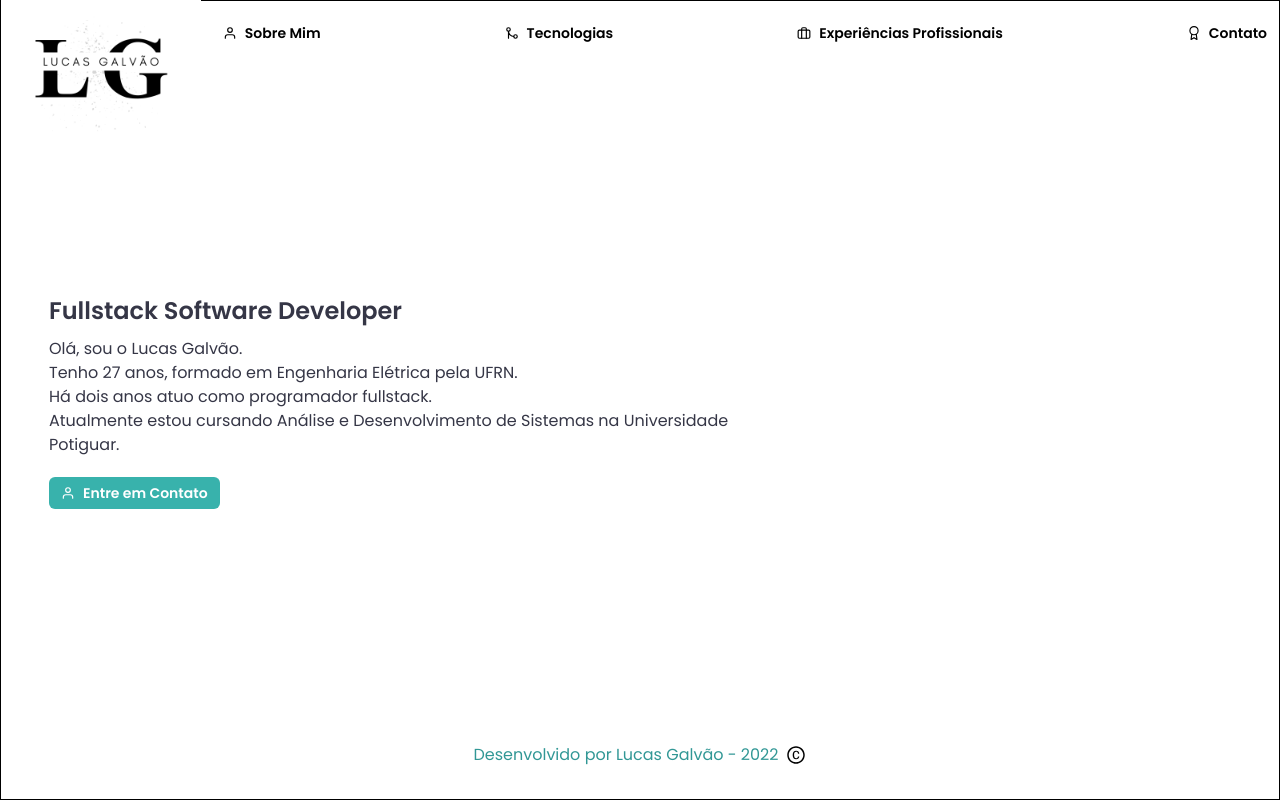
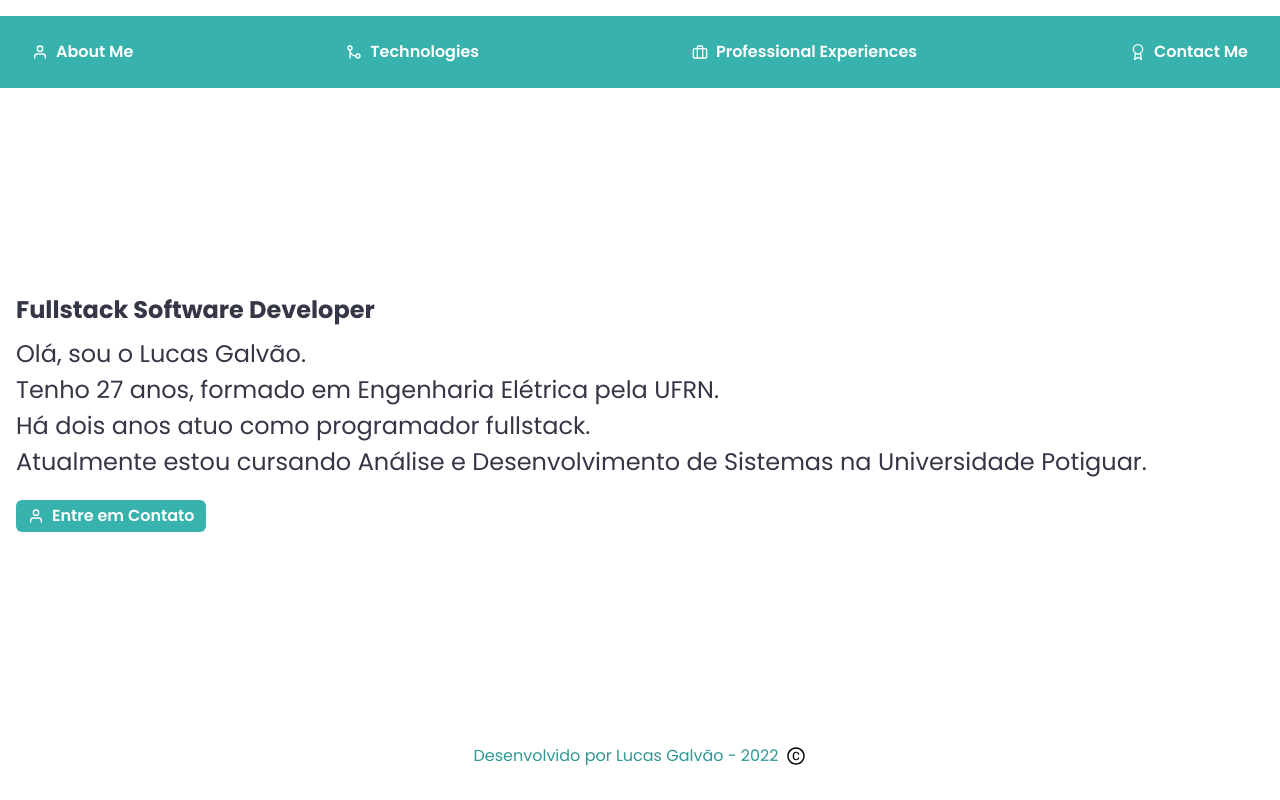
Before and after one commit to galvaolucas/lucas-portfolio, a Next.js app: page / in a window 1280 px wide. Built offline with nearby package versions, Linux system fonts and the light colour scheme; a web font is replaced by a local one.

Commit message:
finishing introduce screen with responsive

```diff
--- a/package.json
+++ b/package.json
@@ -22,6 +22,7 @@
     "react-hook-form": "^7.31.3",
     "react-icons": "^4.4.0",
     "react-input-mask": "^2.0.4",
+    "react-responsive": "^9.0.2",
     "react-scroll": "^1.8.7",
     "typescript": "^4.6.3"
   },
--- a/src/components/Header/index.tsx
+++ b/src/components/Header/index.tsx
@@ -1,11 +1,20 @@
 import NextLink from 'next/link';
 import Image from 'next/image';
 import logo from '../../../public/lucas-galvao.png';
-import { Box, Link } from '@chakra-ui/react'
-import { HStack, Button, Flex } from '@chakra-ui/react';
+import memoji from '../../../public/lucas_memoji.png';
+import { Box, Drawer, DrawerBody, DrawerCloseButton, DrawerContent, DrawerHeader, DrawerOverlay, Link, useDisclosure } from '@chakra-ui/react'
+import { Button, Flex } from '@chakra-ui/react';
 import { FiUser, FiAward, FiGitMerge, FiBriefcase } from 'react-icons/fi';
+import { IoOptionsOutline } from 'react-icons/io5';
+import { useMediaQuery } from 'react-responsive';
+import React from 'react';
 
 export function Header() {
+  const isMobile = useMediaQuery({ query: `(max-width: 768px)` });
+  const { isOpen, onOpen, onClose } = useDisclosure();
+  const btnRef = React.useRef()
+
+  if (!isMobile) {
     return (
     <Flex
       w="100%"
@@ -14,28 +23,20 @@ export function Header() {
       justify="space-between"
       mt='4'
     >
-      <Box
-        w='200px'
-        h='200px'
-        position='relative'
-        top='-45px'
-      >
-        <Image src={logo} alt='logo' />
-      </Box>
-      <Flex flexDir={{ sm: 'column', md: 'row' }} gap={{ sm: '1rem', md: '5rem', xl: '10rem' }}>
+      <Flex flexDir='row' p='1rem' width='100%' justifyContent='space-between' gap={{ sm: '1rem', md: '5rem', xl: '10rem' }} backgroundColor='teal.400'>
         <Box>
         <Link as={NextLink} href='/' >
           <Button
             leftIcon={<FiUser/>}
-            size="sm"
-            color="black"
+            size="md"
+            color="white"
             colorScheme="white"
             _hover={{
-              background: "teal.400",
-              color: "white"
+              background: "white",
+              color: "teal.500"
             }}
             variant="solid">
-          Sobre Mim
+          About Me
           </Button>
         </Link>
         </Box>
@@ -43,47 +44,111 @@ export function Header() {
         <Link as={NextLink} href='/technologies'>
           <Button
               leftIcon={<FiGitMerge/>}
-              size="sm"
-              color="black"
+              size="md"
+              color="white"
               _hover={{
-                background: "teal.400",
-                color: "white"
+                background: "white",
+                color: "teal.500"
               }}
               colorScheme="purple.200"
               >
-            Tecnologias
+            Technologies
           </Button>
         </Link>
         </Box>
         <Link as={NextLink} href='/experiences' >
           <Button
             leftIcon={<FiBriefcase/>}
-            size="sm"
-            color="black"
+            size="md"
+            color="white"
             _hover={{
-              background: "teal.400",
-              color: "white"
+              background: "white",
+              color: "teal.500"
             }}
             colorScheme="purple.200">
-          Experiências Profissionais
+          Professional Experiences
           </Button>
         </Link>
         <Link as={NextLink} href='/contact'>
           <Button
             leftIcon={<FiAward/>}
-            color="black"
+            color="white"
             _hover={{
-              background: "teal.400",
-              color: "white"
+              background: "white",
+              color: "teal.500"
             }}
-            size="sm"
+            size="md"
             colorScheme="white">
-          Contato
+          Contact Me
           </Button>
         </Link>
       </Flex>
     </Flex>
     );
+  }
+
+  return (
+    <Flex align='center' justify='right' >
+      <Button mr='1rem' mt='1rem' ref={btnRef} leftIcon={<IoOptionsOutline />} fontSize='12px' backgroundColor='teal.400' color='white' onClick={onOpen}>
+        Menu
+      </Button>
+      <Drawer
+        isOpen={isOpen}
+        placement='right'
+        onClose={onClose}
+        finalFocusRef={btnRef}
+        size='xs'
+      >
+        <DrawerOverlay/>
+        <DrawerContent>
+          <DrawerCloseButton />
+          <DrawerHeader>Menu</DrawerHeader>
+          <DrawerBody>
+          <Flex flexDir='column' gap={{ sm: '2rem', md: '4rem', xl: '6rem' }}>
+              <Link as={NextLink} href='/' >
+                <Button
+                  leftIcon={<FiUser/>}
+                  size="sm"
+                  color="white"
+                  backgroundColor='teal.400'
+                  variant="solid">
+                Sobre Mim
+                </Button>
+              </Link>
+              <Link as={NextLink} href='/technologies'>
+                <Button
+                    leftIcon={<FiGitMerge/>}
+                    size="sm"
+                    color="white"
+                    backgroundColor='teal.400'
+                    >
+                  Tecnologias
+                </Button>
+              </Link>
+              <Link as={NextLink} href='/experiences' >
+                <Button
+                  leftIcon={<FiBriefcase/>}
+                  size="sm"
+                  color="white"
+                  backgroundColor='teal.400'>
+                Experiências Profissionais
+                </Button>
+              </Link>
+              <Link as={NextLink} href='/contact'>
+                <Button
+                  leftIcon={<FiAward/>}
+                  color="white"
+                  size="sm"
+                  backgroundColor='teal.400'>
+                Contato
+                </Button>
+              </Link>
+            </Flex>
+          </DrawerBody>
+        </DrawerContent>
+      </Drawer>
+    </Flex>
+  )
 }
 
 export default Header;
--- a/src/components/Introduce/index.tsx
+++ b/src/components/Introduce/index.tsx
@@ -1,8 +1,12 @@
 import { Box, Button, Flex, Text  } from "@chakra-ui/react";
 import { Link } from "react-scroll";
 import { FiUser } from "react-icons/fi";
+import { useMediaQuery } from "react-responsive";
 
 export function Introduce() {
+  const isMobile = useMediaQuery({ query: `(max-width: 768px)` });
+
+  if (isMobile) {
     return(
       <Flex
         mt={12}
@@ -10,12 +14,13 @@ export function Introduce() {
         h='100%'
         direction="row"
       >
-      <Box w={[600, 700, 800]} h="100%">
+        <Box w='100%' h="100%">
           <Box
             display="flex"
-          flexDirection="column"
+            flexDir="column"
             mt={12}
-          pl={12}
+            pl='1rem'
+            justifyContent='center'
             alignItems="start">
             <Text
               fontSize="2xl"
@@ -49,12 +54,69 @@ export function Introduce() {
                 color="white"
                 backgroundColor="teal.400"
                 colorScheme="black"
+                variant="solid">
+                  Entre em Contato
+              </Button>
+            </Link>
+          </Box>
+        </Box>
+      </Flex>
+    )
+  }
+  return (
+    <Flex
+        mt={12}
+        w='100%'
+        h='100%'
+      >
+        <Box w={[768, 1280, 1600]} h="100%">
+          <Box
+            display="flex"
+            flexDir="column"
+            mt={12}
+            pl='1rem'
+            fontSize='1.5rem'
+            justifyContent='center'
+            alignItems="start">
+            <Text
+              fontSize="2xl"
+              color="gray.700"
+              fontWeight={700}
+              fontFamily="Poppins"
+              mt={5}
+              >
+              Fullstack Software Developer
+            </Text>
+            <Text
+              fontSize="0xl"
+              color="gray.700"
+              fontWeight={300}
+              fontFamily="Poppins"
+              mt={2}
+              >
+              Olá, sou o Lucas Galvão.
+              <br/>
+              Tenho 27 anos, formado em Engenharia Elétrica pela UFRN.
+              <br/>
+              Há dois anos atuo como programador fullstack.
+              <br/>
+              Atualmente estou cursando Análise e Desenvolvimento de Sistemas na Universidade Potiguar.
+            </Text>
+            <Link to="contact" smooth={true} duration={2000}>
+              <Button
+                leftIcon={<FiUser/>}
+                size="sm"
+                mt={5}
+                color="white"
+                backgroundColor="teal.400"
+                colorScheme="black"
+                fontSize='1rem'
                 _hover={{
                   background: "white",
-                color: "teal.400",
+                  color: "teal.500",
                   border: '2px solid teal'
                 }}
-              variant="solid">
+                >
                   Entre em Contato
               </Button>
             </Link>
--- a/src/components/layout/index.tsx
+++ b/src/components/layout/index.tsx
@@ -10,7 +10,6 @@ export default function Layout({ children }) {
         h={["100%", "75%", "50%", "25%"]}
         minW='100vw'
         minH='100vh'
-        border='1px solid black'
         justifyContent='space-between'
     >
         <Flex
--- a/src/pages/api/sendEmail.ts
+++ /dev/null
@@ -1,57 +0,0 @@
-/* eslint-disable import/no-anonymous-default-export */
-import { query as q } from 'faunadb';
-import { faunaClient } from '../../services/fauna';
-import type { NextApiRequest, NextApiResponse } from 'next';
-import path from 'path';
-import { GoogleProvider } from '../../services/providers/GoogleProvider';
-
-export default async (req: NextApiRequest, res: NextApiResponse) => {
-    if (req.method === 'POST') {
-
-        const response = req.body;
-
-        const name = response.name;
-        const phone = response.phone;
-        const email = new GoogleProvider;
-
-        try {
-            let query = await faunaClient.query(
-                q.Create(
-                    q.Collection('form'), {
-                        data: {
-                            name: response.name,
-                            email: response.email,
-                            phone: response.phone,
-                            description: response.description,
-                        }
-                    }
-                )
-            )
-
-            const email_path = path.join(
-                __dirname,
-                '..',
-                '..',
-                '..',
-                '..',
-                'services',
-                'providers',
-                'views',
-                'emailLayout.hbs',
-            );
-
-            await email.sendMail(response.email, 'Email de Confirmação' , email_path, {
-                name,
-            });
-
-            return res.status(200).json(query);
-
-        } catch(error) {
-            console.log(error);
-        }
-    }
-    else {
-        res.setHeader("Allow", "POST");
-        res.status(405).end("Method not allowed");
-    }
-}
```
Also changed, not shown: public/lucas_memoji.png (added), 1 other file (tests, documents, lock files or other folders). Lines whose indentation alone changed are shown as unchanged.
